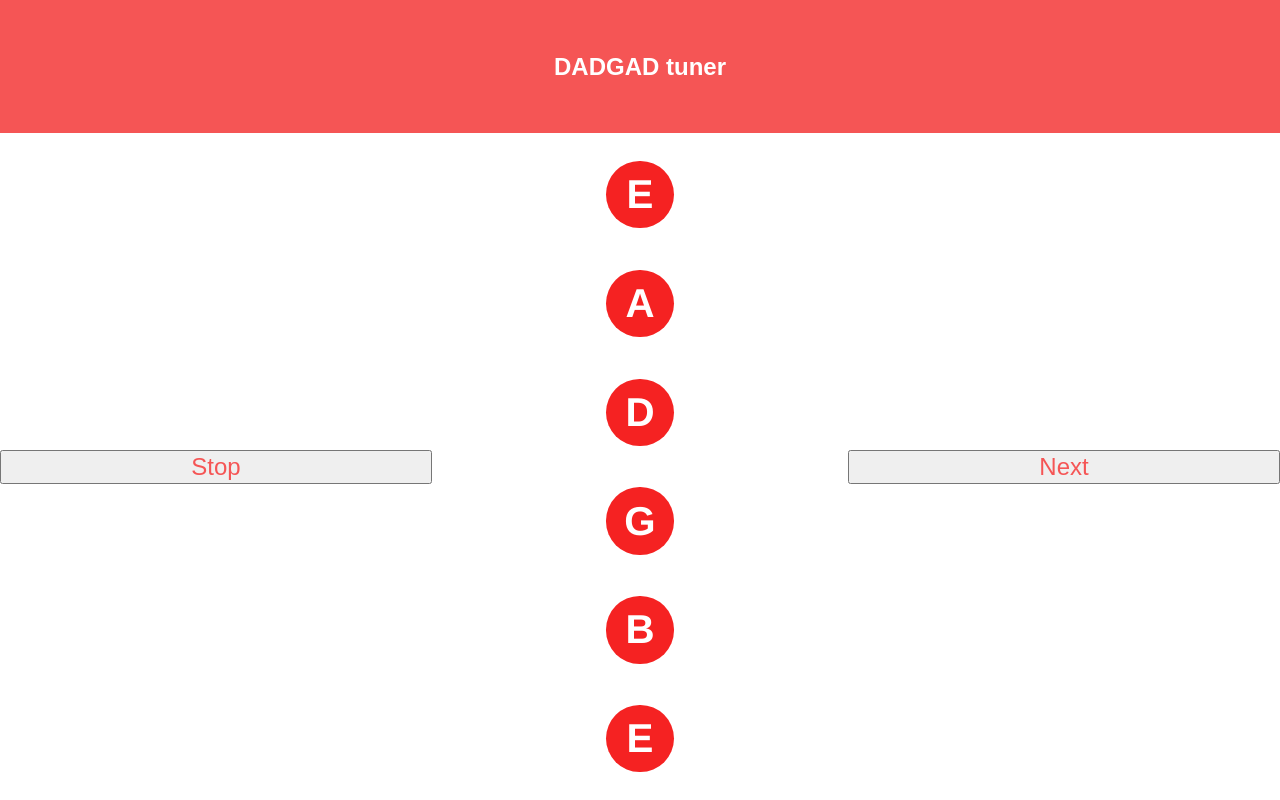
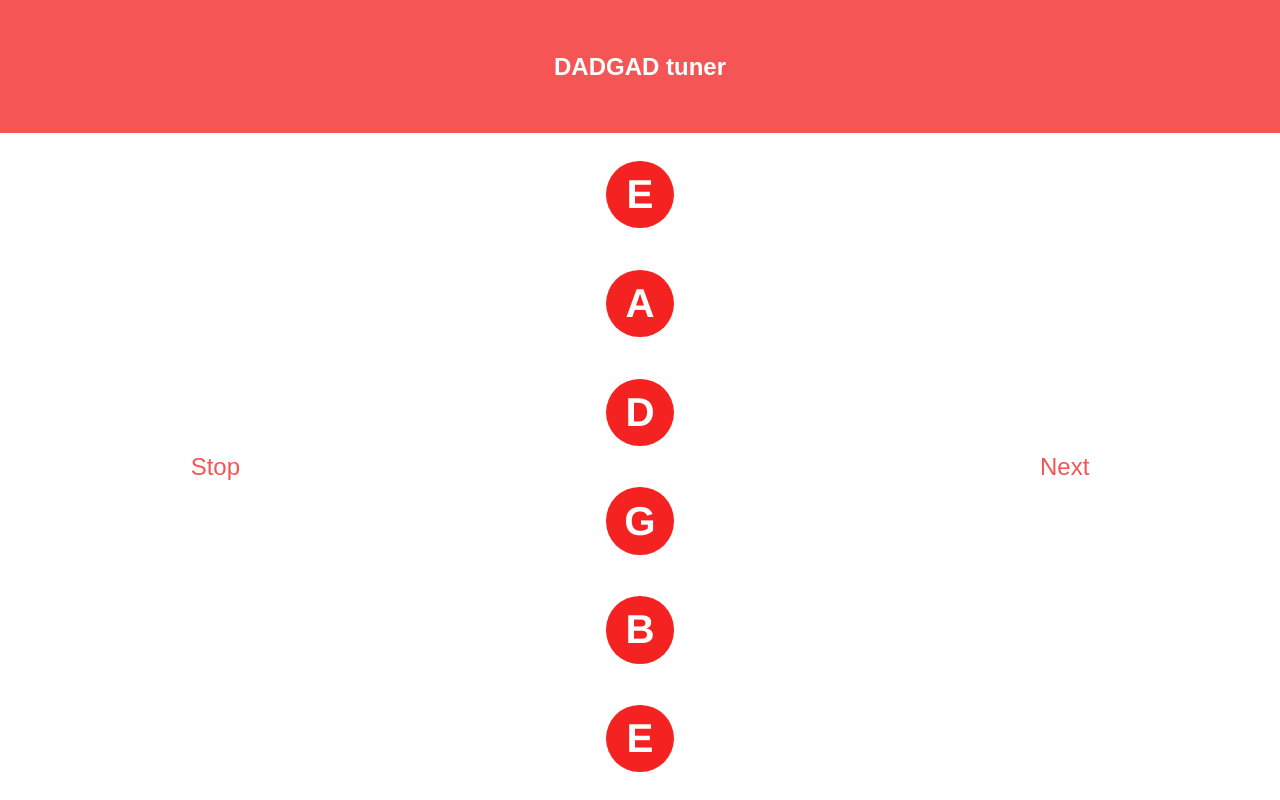
Before and after one commit to Jttpo2/dadgad-tuner, a React (Create React App) app: page / in a window 1280 px wide. Built offline with nearby package versions, Linux system fonts and the light colour scheme.

Commit message:
Better style on Controlbuttons.

```diff
--- a/src/Tuner.js
+++ b/src/Tuner.js
@@ -54,10 +54,18 @@ export class Tuner extends Component {
   }
 
   componentDidMount() {
-
   }
 
   render() {
+    const stopButtonStyle = Object.assign({},
+      styles.controlButton,
+      styles.stopButton
+    );
+    const nextButtonStyle = Object.assign({},
+      styles.controlButton,
+      styles.nextButton
+    );
+
     let stringButtons = [];
     this.props.strings.forEach((string) => {
         stringButtons.push(
@@ -72,11 +80,11 @@ export class Tuner extends Component {
 
     return (
       <div style={styles.container}>
-        <button onClick={this.stopClicked.bind(this)} style={styles.stopButton}>Stop</button>
+        <button onClick={this.stopClicked.bind(this)} style={stopButtonStyle}>Stop</button>
         <div style={styles.stringButtonContainer}>
           {stringButtons}
         </div>
-        <button onClick={this.nextClicked.bind(this)} style={styles.nextButton}>Next</button>
+        <button onClick={this.nextClicked.bind(this)} style={nextButtonStyle}>Next</button>
       </div>
     );
   }
@@ -105,30 +113,25 @@ const styles = {
     alignItems: 'center',
     flex: 0.5
   },
-  stopButton: {
-    // height: '50%',
-    // width: '20%',
+  controlButton : {
     position: 'relative',
+    height: '100%',
     flex: 0.5,
-    // top: '50%',
-    // transform: 'translateY(-50%)',
-    // left: buttonSideMargin,
-
-    color: Constants.primaryColor,
-    fontSize: Constants.controlButtonFontSize
-    // background: 'green'
-  },
-  nextButton: {
-    position: 'relative',
-    flex: 0.5,
-    // height: '50%',
     // width: '20%',
     // top: '50%',
     // transform: 'translateY(-50%)',
+
+    borderStyle: 'none',
+    color: Constants.primaryColor,
+    fontSize: Constants.controlButtonFontSize,
+    background: 'none'
+  },
+  stopButton: {
+    // left: buttonSideMargin,
+    // background: 'green',
+  },
+  nextButton: {
     // right: buttonSideMargin,
-
-    color: Constants.primaryColor,
-    fontSize: Constants.controlButtonFontSize
     // background: 'grey'
   }
 }
```
